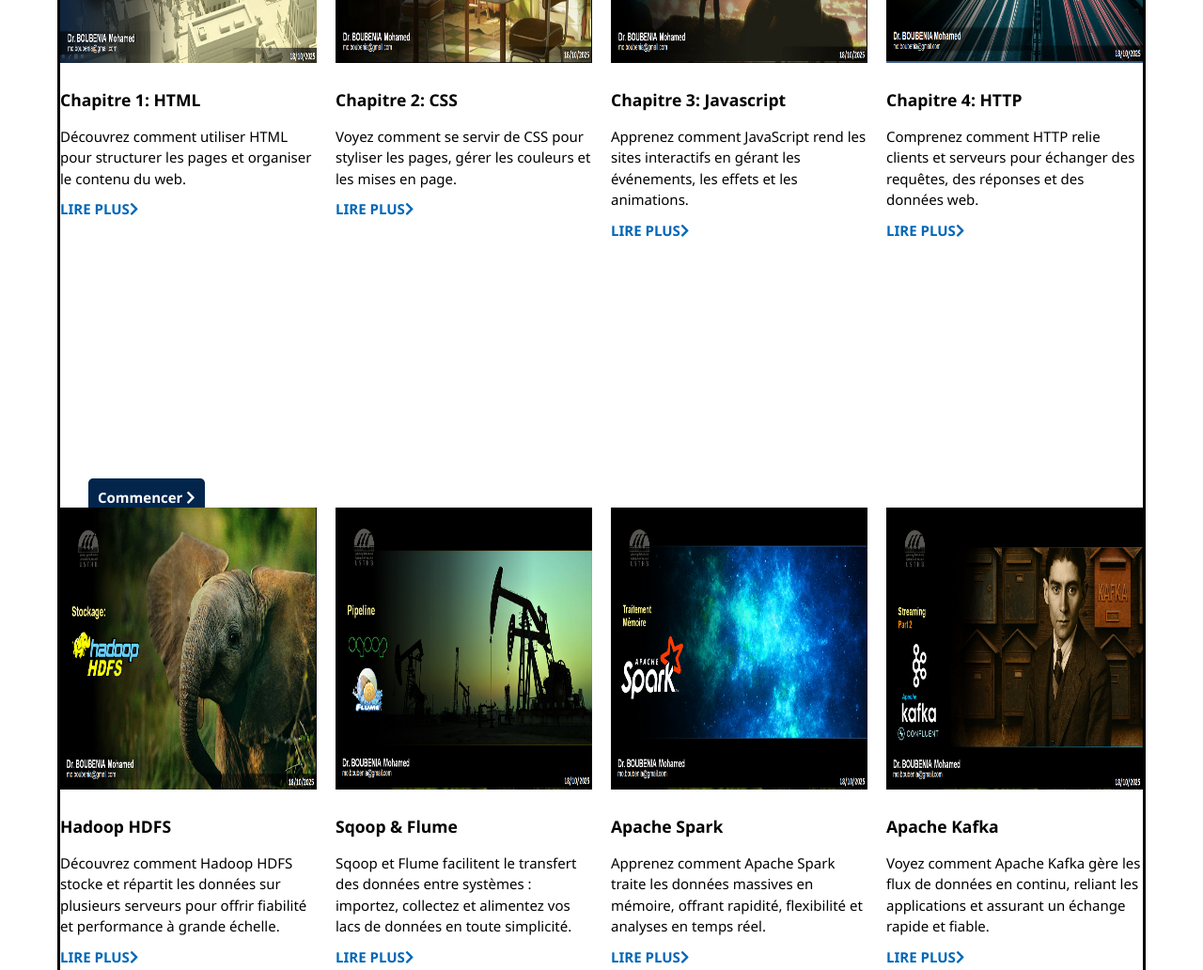
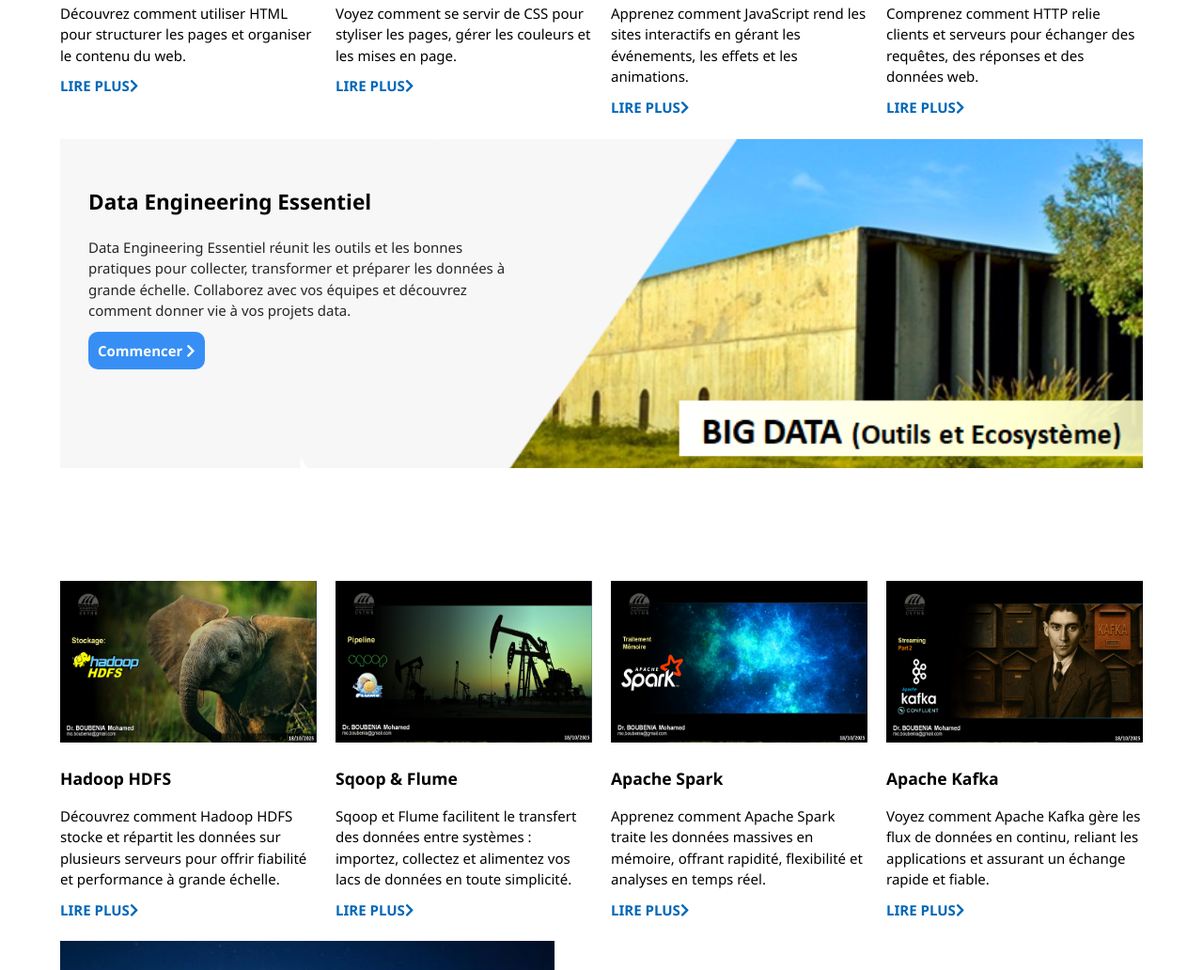
Before and after one commit to its-Xero/web-dev, a plain HTML site: page secu-g12-tp3-css-Imadzakxy/Step9_ruban/index.html in a window 1280 px wide. Shown: the part 758-1790 px from the top of the page at 94% size. Drawn offline with Linux system fonts and the light colour scheme.

Commit message:
travail en cour

```diff
--- a/secu-g12-tp3-css-Imadzakxy/Step10_follow/style.css
+++ b/secu-g12-tp3-css-Imadzakxy/Step10_follow/style.css
@@ -3,9 +3,7 @@
   padding: 0;
 }
 
-body,html{
-  height: 100%;
-  width: 100%;
+body{
   display: flex;
   flex-direction: column;
   align-items: center;
@@ -17,10 +15,8 @@ body,html{
 }
 
 .container{
+  height: auto;
   width : 90%;
-  border-color:black;
-  border-radius: 1px;
-  border-style: solid;
 }
 
 .main-nav{
@@ -90,7 +86,7 @@ body,html{
   background-repeat: no-repeat;
   background-clip: content-box;
 }
-.showcase  h2 ,p{
+.showcase h2 ,p{
   margin-top: 10px;
 }
 .btn{
@@ -104,12 +100,13 @@ body,html{
   opacity: 1;
   transition: opacity 0,3s;
 }
-.showcase .btn:hover{
-  opacity: 0.7;
+.btn:hover{
+  color: #333;
+  background-color: #f4f4f4;
 }
 
 .home-cards{
-  width:100%;
+  width: 100%;
   background-color: white;
   display:grid;
   grid-template-columns: 1fr 1fr 1fr 1fr;
@@ -117,7 +114,7 @@ body,html{
   margin-bottom: 40px;
 }
 .home-cards img{
-  height:300px;
+  height:50%;
   width:100%;
   padding-bottom: 20px;
 }
@@ -137,73 +134,53 @@ body,html{
   transform: translateX(10px);
 }
 
-#bigdata-intro{
+#bigData-intro{
   height: 350px;
   width:100%;
   background-image: url("../img/bigData.png");
   background-clip: content-box;
   background-repeat: no-repeat;
-  background-position: center;
-  background-size: cover;
+  background-size: contain;
   margin-bottom: 20px;
   padding-bottom: 100px;
 }
-.content{
+#bigData-intro .content{
   width: 40%;
-  color:#262626;
+  color: black;
   padding-top: 50px;
   padding-left: 30px;
 }
-.content p{
+#bigData-intro .content p{
+  color: #262626;
   padding-top: 10px;
   padding-bottom: 20px;
-}
-.content .btn{
-  margin-top: 20px;
-  padding:10px;
-  border-radius: 10px;
-  background-color: #378ff5;
-  color:white;
-  font-weight: bold;
-  text-decoration: none;
-  opacity: 1;
-  transition: opacity 0,3s;
-}
-.content .btn:hover{
-  opacity: 0.7;
 }
 
 .ruban{
   width:100%;
   height:350px;
   background-image: url(../img/carbon2.jpg);
+  background-clip: content-box;
   background-repeat: no-repeat;
-  background-size: cover;
-  background-clip: content-box;
-  background-position: center 70%;
+  background-size: contain;
 }
-.content{
+.ruban .content{
   width: 55%;
   color:white;
   padding-top: 80px;
   padding-left: 30px;
 }
-.content p{
+.ruban .content p{
   padding-top: 10px;
   padding-bottom: 20px;
 }
-.content .btn{
+.ruban .content .btn{
   background-color: #03254c;
   color:white;
   border: none;
-  opacity:1;
-  transition :opacity 0.3s;
   padding: 10px;
   text-decoration: none;
   border-radius: 5px;
-}
-.content .btn:hover{
-  opacity:0.7;
 }
 
 .follow {
@@ -217,6 +194,7 @@ body,html{
   gap: 10px;
 }
 .follow span{
+  color: black;
   font-size:30px;
 }
 
--- a/secu-g12-tp3-css-Imadzakxy/Step12_footer/style.css
+++ b/secu-g12-tp3-css-Imadzakxy/Step12_footer/style.css
@@ -3,9 +3,7 @@
   padding: 0;
 }
 
-body,html{
-  height: 100%;
-  width: 100%;
+body{
   display: flex;
   flex-direction: column;
   align-items: center;
--- a/secu-g12-tp3-css-Imadzakxy/Step13_responsive/style.css
+++ b/secu-g12-tp3-css-Imadzakxy/Step13_responsive/style.css
@@ -3,9 +3,7 @@
   padding: 0;
 }
 
-body,html{
-  height: 100%;
-  width: 100%;
+body{
   display: flex;
   flex-direction: column;
   align-items: center;
--- a/secu-g12-tp3-css-Imadzakxy/Step1_layout1/style.css
+++ b/secu-g12-tp3-css-Imadzakxy/Step1_layout1/style.css
@@ -3,9 +3,7 @@
   padding: 0;
 }
 
-body,html{
-  height: 100%;
-  width: 100%;
+body{
   display: flex;
   flex-direction: column;
   align-items: center;
--- a/secu-g12-tp3-css-Imadzakxy/Step2_layout2/style.css
+++ b/secu-g12-tp3-css-Imadzakxy/Step2_layout2/style.css
@@ -3,9 +3,7 @@
   padding: 0;
 }
 
-body,html{
-  height: 100%;
-  width: 100%;
+body{
   display: flex;
   flex-direction: column;
   align-items: center;
--- a/secu-g12-tp3-css-Imadzakxy/Step3_layout3/style.css
+++ b/secu-g12-tp3-css-Imadzakxy/Step3_layout3/style.css
@@ -3,20 +3,16 @@
   padding: 0;
 }
 
-body,html{
-  height: 100%;
-  width: 100%;
+body{
   display: flex;
   flex-direction: column;
   align-items: center;
 }
 
 .container{
-  height : 622px;
+  height : auto;
   width : 90%;
-  border-color:black;
-  border-radius: 1px;
-  border-style: solid;
+  border: 1px solid black;
   background-color: red;
 }
 
@@ -42,7 +38,7 @@ body,html{
 }
 
 footer{
-  height:200px;
+  height:100px;
   width:100%;
   border-radius: 1px;
   border-color: black;
--- a/secu-g12-tp3-css-Imadzakxy/Step4_nav/style.css
+++ b/secu-g12-tp3-css-Imadzakxy/Step4_nav/style.css
@@ -3,9 +3,7 @@
   padding: 0;
 }
 
-body,html{
-  height: 100%;
-  width: 100%;
+body{
   display: flex;
   flex-direction: column;
   align-items: center;
@@ -17,11 +15,9 @@ body,html{
 }
 
 .container{
-  height : 622px;
+  height : auto;
   width : 90%;
-  border-color:black;
-  border-radius: 1px;
-  border-style: solid;
+  border:1px solid black;
   background-color: red;
 }
 
--- a/secu-g12-tp3-css-Imadzakxy/Step5_showcase/style.css
+++ b/secu-g12-tp3-css-Imadzakxy/Step5_showcase/style.css
@@ -3,9 +3,7 @@
   padding: 0;
 }
 
-body,html{
-  height: 100%;
-  width: 100%;
+body{
   display: flex;
   flex-direction: column;
   align-items: center;
@@ -17,11 +15,9 @@ body,html{
 }
 
 .container{
-  height : 962px;
+  height : auto;
   width : 90%;
-  border-color:black;
-  border-radius: 1px;
-  border-style: solid;
+  border: 1px solid black;
 }
 
 .main-menu{
@@ -90,11 +86,11 @@ body,html{
   background-size: 30%;
   background-repeat: no-repeat;
   background-clip: content-box;
-
-  h2 ,p{
+}
+.showcase h2 ,p{
   margin-top: 10px;
 }
-  .btn{
+.showcase .btn{
   margin-top: 20px;
   padding:10px;
   border-radius: 10px;
@@ -105,9 +101,9 @@ body,html{
   opacity: 1;
   transition: opacity 0,3s;
 }
-  .btn:hover{
-    opacity: 0.7;
-  }
+.showcase .btn:hover{
+  color: #333;
+  background-color: #f4f4f4;
 }
 
 .home-cards, .ruban, .follow, #bigData-intro {
--- a/secu-g12-tp3-css-Imadzakxy/Step6_home-cards/style.css
+++ b/secu-g12-tp3-css-Imadzakxy/Step6_home-cards/style.css
@@ -3,9 +3,7 @@
   padding: 0;
 }
 
-body,html{
-  height: 100%;
-  width: 100%;
+body{
   display: flex;
   flex-direction: column;
   align-items: center;
@@ -17,10 +15,9 @@ body,html{
 }
 
 .container{
+  height : auto;
   width : 90%;
-  border-color:black;
-  border-radius: 1px;
-  border-style: solid;
+  border: 1px solid black;
 }
 
 .main-nav{
@@ -47,7 +44,6 @@ body,html{
   display:flex;
   align-items: center;
   gap:10px;
-
 }
 
 .main-menu a{
@@ -92,12 +88,10 @@ body,html{
   background-repeat: no-repeat;
   background-clip: content-box;
 }
-
 .showcase h2 ,p{
   margin-top: 10px;
 }
-
-.btn{
+.showcase .btn{
   margin-top: 20px;
   padding:10px;
   border-radius: 10px;
@@ -108,12 +102,13 @@ body,html{
   opacity: 1;
   transition: opacity 0,3s;
 }
-.btn:hover{
-  opacity: 0.7;
+.showcase .btn:hover{
+  color: #333;
+  background-color: #f4f4f4;
 }
 
 .home-cards{
-  width:100%;
+  width: 100%;
   background-color: white;
   display:grid;
   grid-template-columns: 1fr 1fr 1fr 1fr;
@@ -122,7 +117,7 @@ body,html{
 }
 
 .home-cards img{
-  height:300px;
+  height:50%;
   width:100%;
   padding-bottom: 20px;
 }
--- a/secu-g12-tp3-css-Imadzakxy/Step7_bigdata/style.css
+++ b/secu-g12-tp3-css-Imadzakxy/Step7_bigdata/style.css
@@ -3,9 +3,7 @@
   padding: 0;
 }
 
-body,html{
-  height: 100%;
-  width: 100%;
+body{
   display: flex;
   flex-direction: column;
   align-items: center;
@@ -17,10 +15,8 @@ body,html{
 }
 
 .container{
+  height : auto;
   width : 90%;
-  border-color:black;
-  border-radius: 1px;
-  border-style: solid;
 }
 
 .main-nav{
@@ -91,7 +87,7 @@ body,html{
 .showcase h2 ,p{
   margin-top: 10px;
 }
-.showcase .btn{
+.btn{
   margin-top: 20px;
   padding:10px;
   border-radius: 10px;
@@ -102,21 +98,21 @@ body,html{
   opacity: 1;
   transition: opacity 0,3s;
 }
-.showcase .btn:hover{
-  opacity: 0.7;
+.btn:hover{
+  color: #333;
+  background-color: #f4f4f4;
 }
 
 .home-cards{
-  width:100%;
+  width: 100%;
   background-color: white;
   display:grid;
   grid-template-columns: 1fr 1fr 1fr 1fr;
   gap:20px;
   margin-bottom: 40px;
 }
-
 .home-cards img{
-  height:300px;
+  height:50%;
   width:100%;
   padding-bottom: 20px;
 }
@@ -142,35 +138,20 @@ body,html{
   background-image: url("../img/bigData.png");
   background-clip: content-box;
   background-repeat: no-repeat;
-  background-position: center;
-  background-size: cover;
+  background-size: contain;
   margin-bottom: 20px;
   padding-bottom: 100px;
 }
-
-.content{
+#bigData-intro .content{
   width: 40%;
-  color:#262626;
+  color: black;
   padding-top: 50px;
   padding-left: 30px;
 }
 .content p{
+  color: #262626;
   padding-top: 10px;
   padding-bottom: 20px;
-}
-.content .btn{
-  margin-top: 20px;
-  padding:10px;
-  border-radius: 10px;
-  background-color: #378ff5;
-  color:white;
-  font-weight: bold;
-  text-decoration: none;
-  opacity: 1;
-  transition: opacity 0,3s;
-}
-.content .btn:hover{
-  opacity: 0.7;
 }
 
 .ruban, .follow {
--- a/secu-g12-tp3-css-Imadzakxy/Step8_home-cards2/style.css
+++ b/secu-g12-tp3-css-Imadzakxy/Step8_home-cards2/style.css
@@ -3,9 +3,7 @@
   padding: 0;
 }
 
-body,html{
-  height: 100%;
-  width: 100%;
+body{
   display: flex;
   flex-direction: column;
   align-items: center;
@@ -17,10 +15,8 @@ body,html{
 }
 
 .container{
+  height: auto;
   width : 90%;
-  border-color:black;
-  border-radius: 1px;
-  border-style: solid;
 }
 
 .main-nav{
@@ -90,7 +86,7 @@ body,html{
   background-repeat: no-repeat;
   background-clip: content-box;
 }
-.showcase  h2 ,p{
+.showcase h2 ,p{
   margin-top: 10px;
 }
 .btn{
@@ -104,12 +100,13 @@ body,html{
   opacity: 1;
   transition: opacity 0,3s;
 }
-.showcase .btn:hover{
-  opacity: 0.7;
+.btn:hover{
+  color: #333;
+  background-color: #f4f4f4;
 }
 
 .home-cards{
-  width:100%;
+  width: 100%;
   background-color: white;
   display:grid;
   grid-template-columns: 1fr 1fr 1fr 1fr;
@@ -117,7 +114,7 @@ body,html{
   margin-bottom: 40px;
 }
 .home-cards img{
-  height:300px;
+  height:50%;
   width:100%;
   padding-bottom: 20px;
 }
@@ -137,40 +134,26 @@ body,html{
   transform: translateX(10px);
 }
 
-#bigdata-intro{
+#bigData-intro{
   height: 350px;
   width:100%;
   background-image: url("../img/bigData.png");
   background-clip: content-box;
   background-repeat: no-repeat;
-  background-position: center;
-  background-size: cover;
+  background-size: contain;
   margin-bottom: 20px;
   padding-bottom: 100px;
 }
-.content{
+#bigData-intro .content{
   width: 40%;
-  color:#262626;
+  color: black;
   padding-top: 50px;
   padding-left: 30px;
 }
-.content p{
+#bigData-intro .content p{
+  color: #262626;
   padding-top: 10px;
   padding-bottom: 20px;
-}
-.content .btn{
-  margin-top: 20px;
-  padding:10px;
-  border-radius: 10px;
-  background-color: #378ff5;
-  color:white;
-  font-weight: bold;
-  text-decoration: none;
-  opacity: 1;
-  transition: opacity 0,3s;
-}
-.content .btn:hover{
-  opacity: 0.7;
 }
 
 .ruban, .follow {
--- a/secu-g12-tp3-css-Imadzakxy/Step9_ruban/style.css
+++ b/secu-g12-tp3-css-Imadzakxy/Step9_ruban/style.css
@@ -3,9 +3,7 @@
   padding: 0;
 }
 
-body,html{
-  height: 100%;
-  width: 100%;
+body{
   display: flex;
   flex-direction: column;
   align-items: center;
@@ -17,10 +15,8 @@ body,html{
 }
 
 .container{
+  height: auto;
   width : 90%;
-  border-color:black;
-  border-radius: 1px;
-  border-style: solid;
 }
 
 .main-nav{
@@ -90,7 +86,7 @@ body,html{
   background-repeat: no-repeat;
   background-clip: content-box;
 }
-.showcase  h2 ,p{
+.showcase h2 ,p{
   margin-top: 10px;
 }
 .btn{
@@ -104,12 +100,13 @@ body,html{
   opacity: 1;
   transition: opacity 0,3s;
 }
-.showcase .btn:hover{
-  opacity: 0.7;
+.btn:hover{
+  color: #333;
+  background-color: #f4f4f4;
 }
 
 .home-cards{
-  width:100%;
+  width: 100%;
   background-color: white;
   display:grid;
   grid-template-columns: 1fr 1fr 1fr 1fr;
@@ -117,7 +114,7 @@ body,html{
   margin-bottom: 40px;
 }
 .home-cards img{
-  height:300px;
+  height:50%;
   width:100%;
   padding-bottom: 20px;
 }
@@ -137,73 +134,53 @@ body,html{
   transform: translateX(10px);
 }
 
-#bigdata-intro{
+#bigData-intro{
   height: 350px;
   width:100%;
   background-image: url("../img/bigData.png");
   background-clip: content-box;
   background-repeat: no-repeat;
-  background-position: center;
-  background-size: cover;
+  background-size: contain;
   margin-bottom: 20px;
   padding-bottom: 100px;
 }
-.content{
+#bigData-intro .content{
   width: 40%;
-  color:#262626;
+  color: black;
   padding-top: 50px;
   padding-left: 30px;
 }
-.content p{
+#bigData-intro .content p{
+  color: #262626;
   padding-top: 10px;
   padding-bottom: 20px;
-}
-.content .btn{
-  margin-top: 20px;
-  padding:10px;
-  border-radius: 10px;
-  background-color: #378ff5;
-  color:white;
-  font-weight: bold;
-  text-decoration: none;
-  opacity: 1;
-  transition: opacity 0,3s;
-}
-.content .btn:hover{
-  opacity: 0.7;
 }
 
 .ruban{
   width:100%;
   height:350px;
   background-image: url(../img/carbon2.jpg);
+  background-clip: content-box;
   background-repeat: no-repeat;
-  background-size: cover;
-  background-clip: content-box;
-  background-position: center 70%;
+  background-size: contain;
 }
-.content{
+.ruban .content{
   width: 55%;
   color:white;
   padding-top: 80px;
   padding-left: 30px;
 }
-.content p{
+.ruban .content p{
   padding-top: 10px;
   padding-bottom: 20px;
 }
-.content .btn{
+.ruban .content .btn{
   background-color: #03254c;
   color:white;
   border: none;
-  opacity:1;
-  transition :opacity 0.3s;
   padding: 10px;
   text-decoration: none;
   border-radius: 5px;
-}
-.content .btn:hover{
-  opacity:0.7;
 }
 
 .follow {
```
Lines whose indentation alone changed are shown as unchanged.
